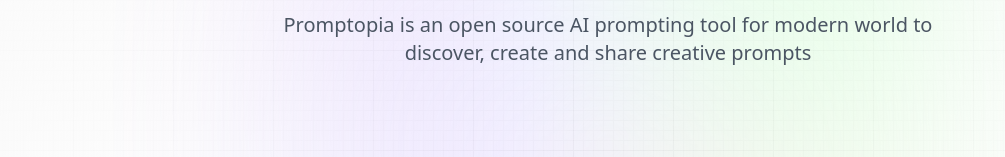
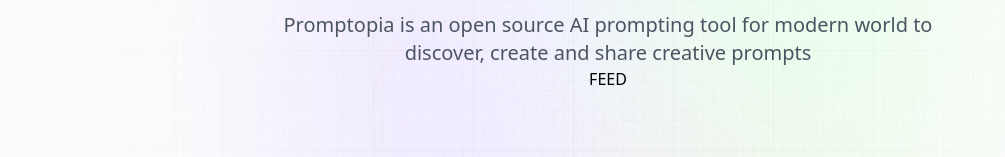
Before and after one commit to KostaLaz/promptopia, a Next.js app: page / in a window 1280 px wide. Shown: the part 255-412 px from the top of the page, without its empty margins (32-1037 px from the left). Built offline with nearby package versions, Linux system fonts and the light colour scheme; no server answers.

Commit message:
Feed component added

```diff
--- a/app/page.jsx
+++ b/app/page.jsx
@@ -1,4 +1,4 @@
-import React from "react";
+import Feed from "@components/Feed";
 
 const Home = () => {
   return (
@@ -12,7 +12,7 @@ const Home = () => {
         Promptopia is an open source AI prompting tool for modern world to
         discover, create and share creative prompts
       </p>
-      {/* FEED SECTION */}
+      <Feed />
     </section>
   );
 };
--- /dev/null
+++ b/components/Feed.jsx
@@ -0,0 +1,9 @@
+import React from 'react'
+
+const Feed = () => {
+  return (
+    <div>FEED</div>
+  )
+}
+
+export default Feed;
```
